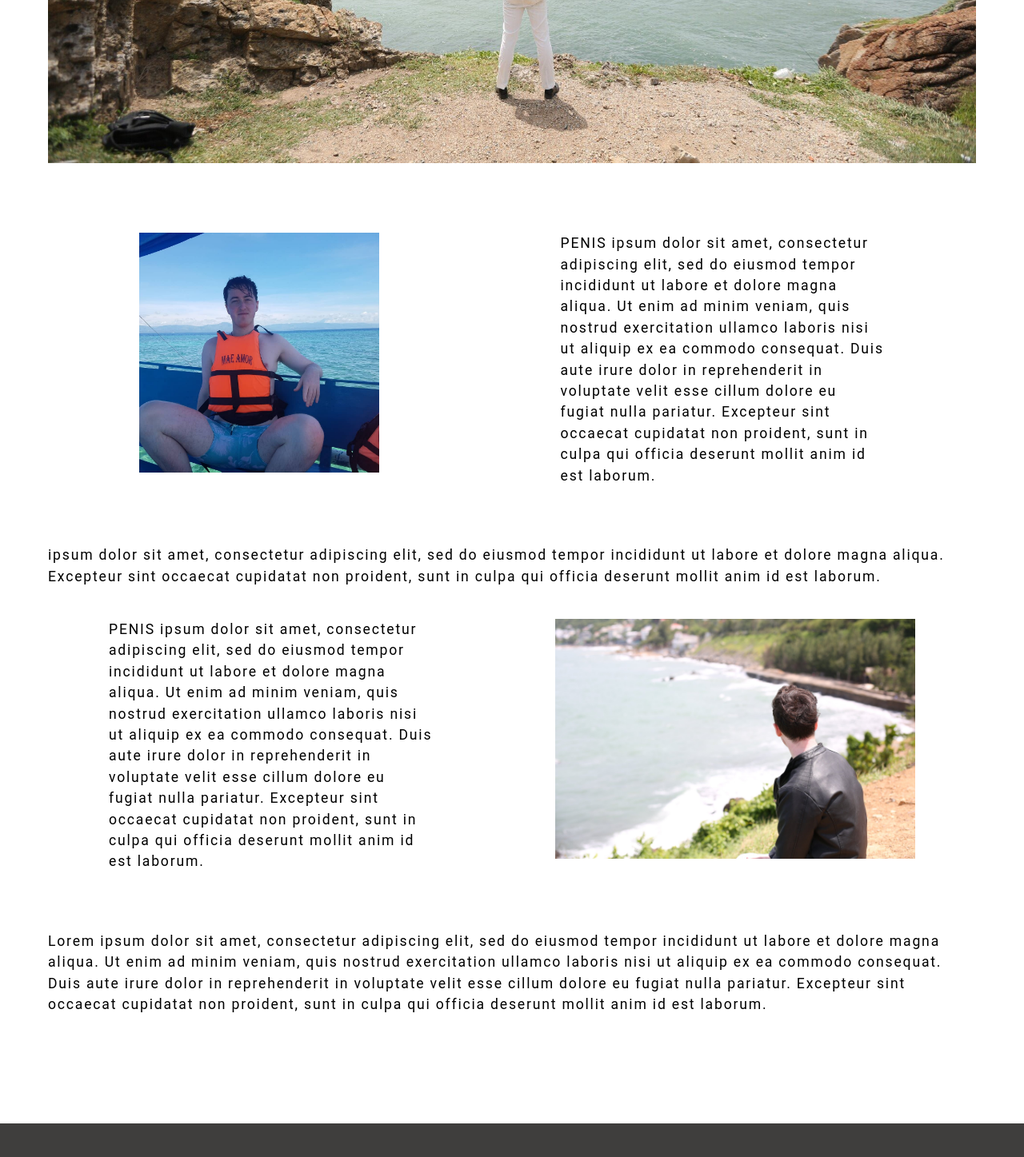
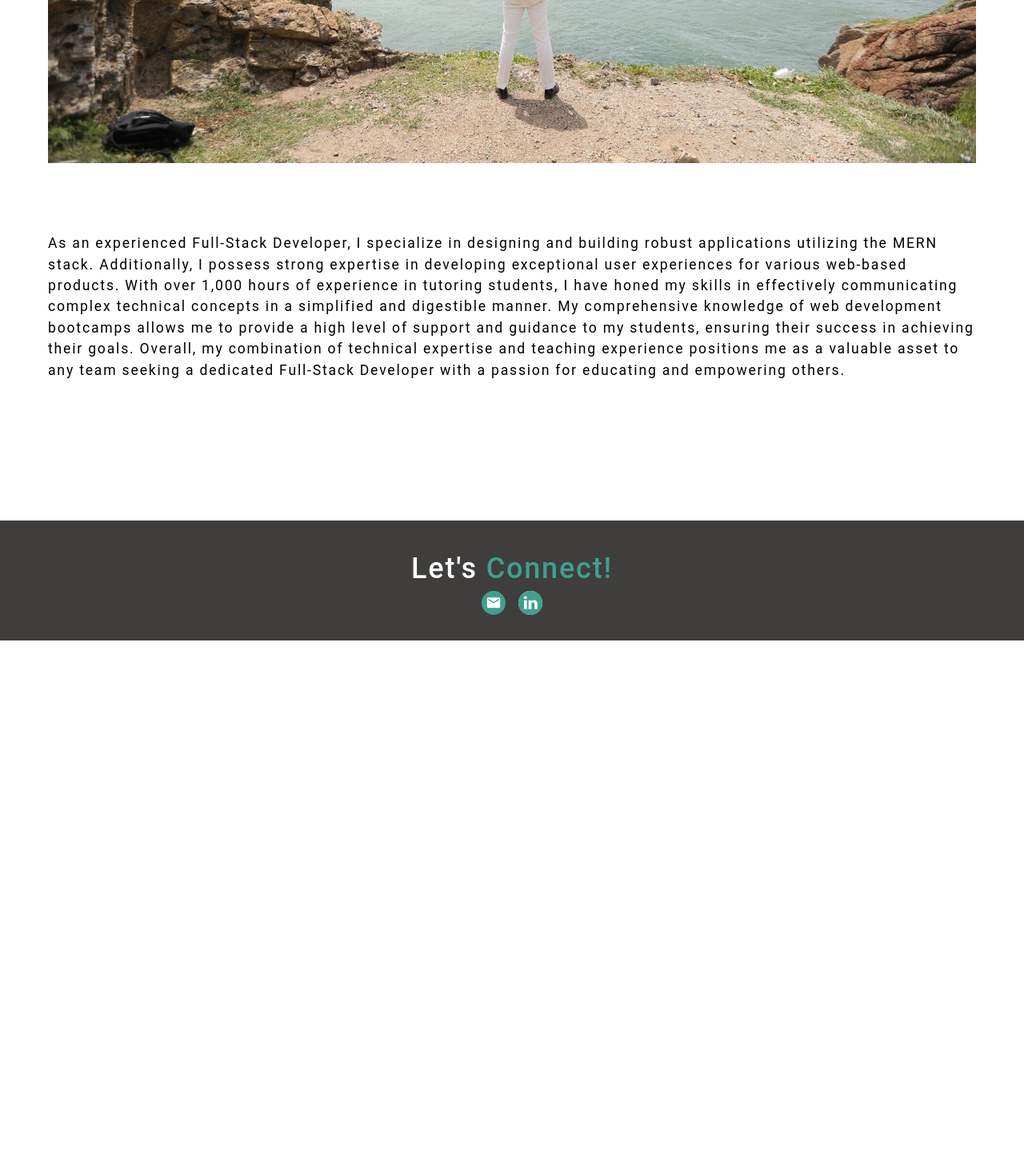
Before and after one commit to Meehan-007/Portfolio, a React (Create React App) app: page /about in a window 1280 px wide. Shown: the part 463-1910 px from the top of the page at 80% size. After the commit the page ends 1264 px from the top, so only its background shows below. Built offline with nearby package versions, Linux system fonts and the light colour scheme.

Commit message:
updated about page content

```diff
--- a/src/pages/About/index.js
+++ b/src/pages/About/index.js
@@ -15,48 +15,18 @@ function About() {
       <img src={coverImage} className='my-5' style={{ width: "100%" }} alt="Sea view" />
 
          <div className='flex-row space-around my-5'>
-             <img src={coverImage1} alt="Sam" className="img-thumbnail"/>
-             <p className='container-small'> PENIS ipsum dolor sit amet, consectetur
-             adipiscing elit, sed do eiusmod tempor incididunt
-             ut labore et dolore magna aliqua. Ut enim ad minim
-             veniam, quis nostrud exercitation ullamco laboris
-             nisi ut aliquip ex ea commodo consequat. Duis aute
-             irure dolor in reprehenderit in voluptate velit esse cillum
-             dolore eu fugiat nulla pariatur. Excepteur sint occaecat
-             cupidatat non proident, sunt in culpa qui officia deserunt mollit anim
-              id est laborum.</p>
+             <p> As an experienced Full-Stack Developer, I specialize in designing and building robust applications utilizing the MERN stack. Additionally, I possess strong expertise in developing exceptional user experiences for various web-based products.
+
+With over 1,000 hours of experience in tutoring students, I have honed my skills in effectively communicating complex technical concepts in a simplified and digestible manner. My comprehensive knowledge of web development bootcamps allows me to provide a high level of support and guidance to my students, ensuring their success in achieving their goals.
+
+Overall, my combination of technical expertise and teaching experience positions me as a valuable asset to any team seeking a dedicated Full-Stack Developer with a passion for educating and empowering others.</p>
          </div>
 
-         <p>  ipsum dolor sit amet, consectetur
-             adipiscing elit, sed do eiusmod tempor incididunt
-             ut labore et dolore magna aliqua.  Excepteur sint occaecat
-             cupidatat non proident, sunt in culpa qui officia deserunt mollit anim
-              id est laborum.</p>
 
 
-              <div className='flex-row space-around my-5'>
 
-             <p className='container-small'> PENIS ipsum dolor sit amet, consectetur
-             adipiscing elit, sed do eiusmod tempor incididunt
-             ut labore et dolore magna aliqua. Ut enim ad minim
-             veniam, quis nostrud exercitation ullamco laboris
-             nisi ut aliquip ex ea commodo consequat. Duis aute
-             irure dolor in reprehenderit in voluptate velit esse cillum
-             dolore eu fugiat nulla pariatur. Excepteur sint occaecat
-             cupidatat non proident, sunt in culpa qui officia deserunt mollit anim
-              id est laborum.</p>
-              <img src={coverImage2} alt="vietnam cliffs" className="img-thumbnail"/>
-         </div>
 
-         <p> Lorem ipsum dolor sit amet, consectetur
-             adipiscing elit, sed do eiusmod tempor incididunt
-             ut labore et dolore magna aliqua. Ut enim ad minim
-             veniam, quis nostrud exercitation ullamco laboris
-             nisi ut aliquip ex ea commodo consequat. Duis aute
-             irure dolor in reprehenderit in voluptate velit esse cillum
-             dolore eu fugiat nulla pariatur. Excepteur sint occaecat
-             cupidatat non proident, sunt in culpa qui officia deserunt mollit anim
-              id est laborum.</p>
+
 
 
 
```
